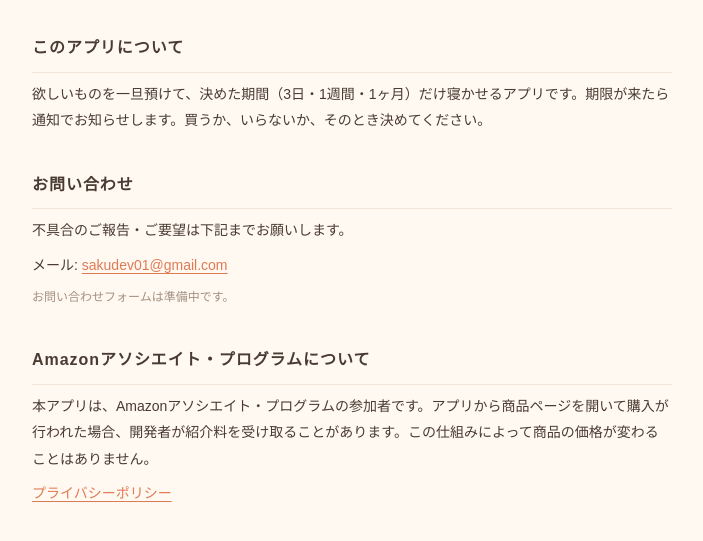
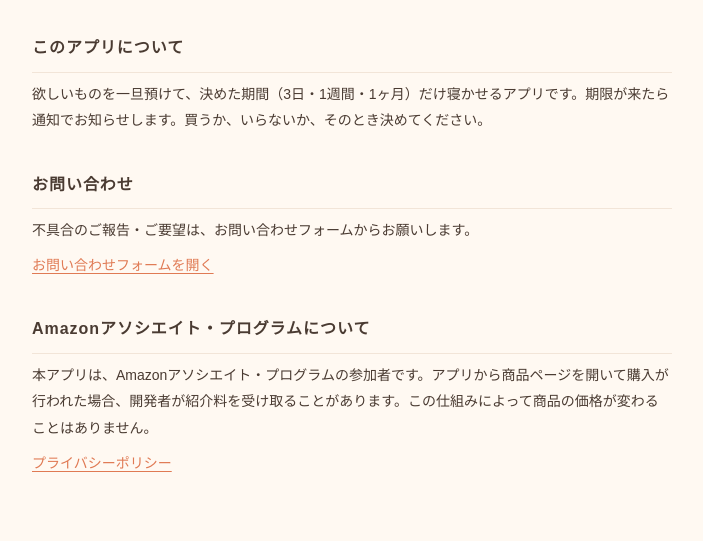
Before and after one commit to sakuichi/pochirumaeni-support, a plain HTML site: page index.html in a window 1280 px wide. Shown: the part 135-676 px from the top of the page, without its empty margins (288-991 px from the left). Drawn offline with Linux system fonts and the light colour scheme.

Commit message:
連絡先をお問い合わせフォームに一本化

```diff
--- a/index.html
+++ b/index.html
@@ -30,9 +30,8 @@
   <p>欲しいものを一旦預けて、決めた期間（3日・1週間・1ヶ月）だけ寝かせるアプリです。期限が来たら通知でお知らせします。買うか、いらないか、そのとき決めてください。</p>
 
   <h2>お問い合わせ</h2>
-  <p>不具合のご報告・ご要望は下記までお願いします。</p>
-  <p>メール: <a href="mailto:sakudev01@gmail.com">sakudev01@gmail.com</a></p>
-  <p class="note">お問い合わせフォームは準備中です。</p>
+  <p>不具合のご報告・ご要望は、お問い合わせフォームからお願いします。</p>
+  <p><a href="https://forms.gle/LPpMtZKEcVGL8Vm98">お問い合わせフォームを開く</a></p>
 
   <h2>Amazonアソシエイト・プログラムについて</h2>
   <p>本アプリは、Amazonアソシエイト・プログラムの参加者です。アプリから商品ページを開いて購入が行われた場合、開発者が紹介料を受け取ることがあります。この仕組みによって商品の価格が変わることはありません。</p>
```
Also changed, not shown: privacy.html (+1 -1 lines).
